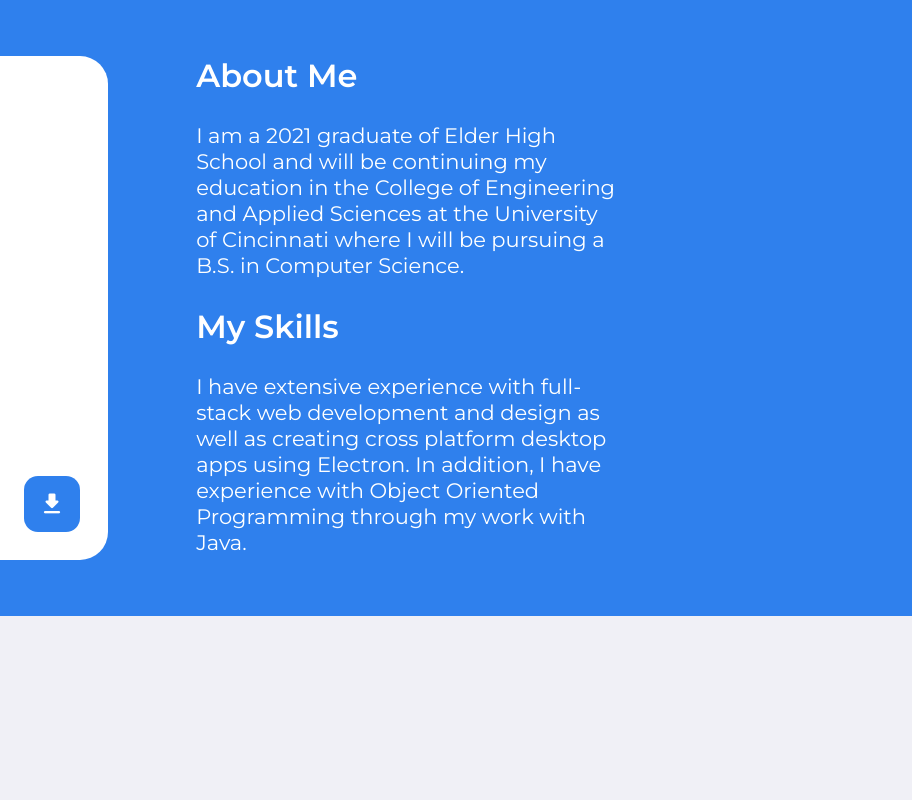
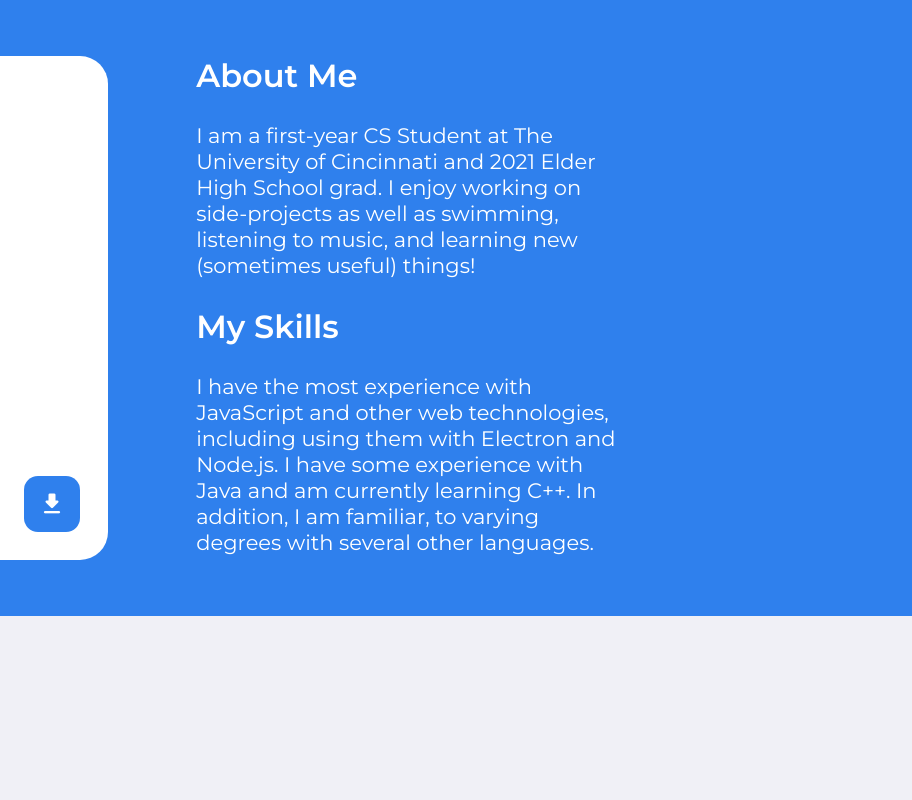
Before and after one commit to kevinuulong/kevinuulong.github.io, a plain HTML site: page index.html in a window 1280 px wide. Shown: the top 800 px of the page, 368-1280 px from the left. Drawn offline with Linux system fonts and the light colour scheme.

Commit message:
Update about section

```diff
--- a/index.html
+++ b/index.html
@@ -74,13 +74,15 @@
         </div>
         <div id="about" class="blue bkg">
             <h2>About Me</h2>
-            <p>I am a 2021 graduate of Elder High School and will be continuing my education in the College of
-                Engineering and Applied Sciences at the University of Cincinnati where I will be pursuing a B.S. in
-                Computer Science.</p>
+            <p>I am a first-year CS Student at The University of Cincinnati and 2021 Elder High School grad. I enjoy
+                working on side-projects as well as swimming, listening to music, and learning new (sometimes useful)
+                things!
+            </p>
             <h2>My Skills</h2>
-            <p>I have extensive experience with full-stack web development and design as well as creating cross platform
-                desktop apps using Electron. In addition, I have experience with Object Oriented Programming through my
-                work with Java. </p>
+            <p>I have the most experience with JavaScript and other web technologies, including using them with Electron
+                and Node.js. I have some experience with Java and am currently learning C++. In addition, I am familiar,
+                to varying degrees with <a title="Currently including: Python, Dart, Perl, Svelte, and PHP">several
+                    other languages.</a></p>
         </div>
     </div>
 
--- a/styles/scss/main.scss
+++ b/styles/scss/main.scss
@@ -142,6 +142,11 @@ p {
 	padding: $size;
 	vertical-align: top;
 	background-color: transparent;
+
+	*:link, *:visited {
+		color: $light;
+		text-decoration: underline;
+	}
 }
 
 #header {
@@ -449,7 +454,7 @@ p {
 	}
 }
 
-@media screen and (max-width: $size * 38) and (min-width: 400px){
+@media screen and (max-width: #{$size * 38}) and (min-width: 400px){
 	@import "mobile";
 }
 
```
Also changed, not shown: styles/css/main.css, 1 other file.
